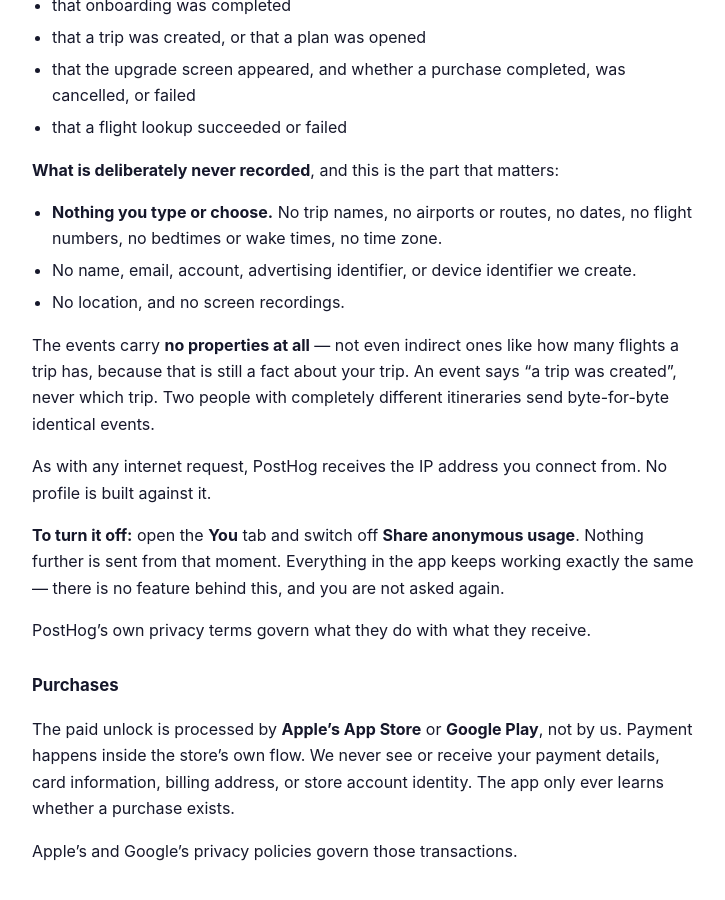
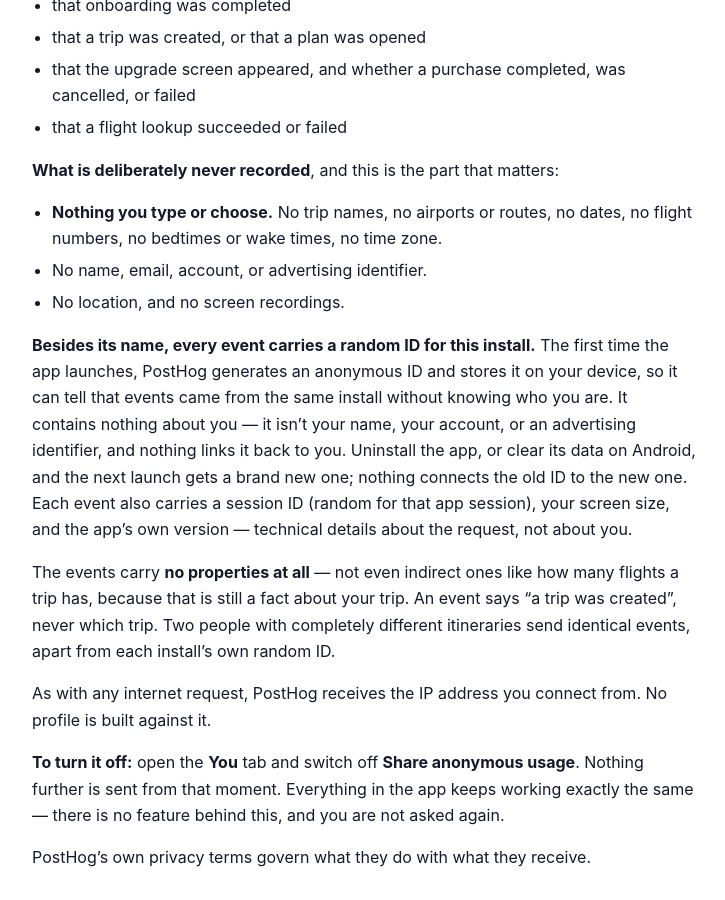
Before and after one commit to uzairkhanJedi/jetlag-legal, a Jekyll site: the page built from privacy/index.md, in a window 1280 px wide and 900 px high, scrolled down 2199 px. Shown: the whole window, without its empty margins (276-1001 px from the left). Built offline with Jekyll 4.4.1, drawn with Linux system fonts in a browser that asks for light colours; some of the changed text lies outside the part shown.

Commit message:
Sync privacy policy: disclose PostHog's anonymous per-install ID
Co-Authored-By: Claude Opus 5 <noreply@anthropic.com>

```diff
--- a/privacy/index.md
+++ b/privacy/index.md
@@ -97,14 +97,24 @@ and stored on their **European servers**.
 
 - **Nothing you type or choose.** No trip names, no airports or routes, no
   dates, no flight numbers, no bedtimes or wake times, no time zone.
-- No name, email, account, advertising identifier, or device identifier we
-  create.
+- No name, email, account, or advertising identifier.
 - No location, and no screen recordings.
+
+**Besides its name, every event carries a random ID for this install.** The first time the app launches, PostHog generates an anonymous ID
+and stores it on your device, so it can tell that events came from the same
+install without knowing who you are. It contains nothing about you — it isn't
+your name, your account, or an advertising identifier, and nothing links it
+back to you. Uninstall the app, or clear its data on Android, and the next
+launch gets a brand new one; nothing connects the old ID to the new one. Each
+event also carries a session ID (random for that app session), your screen
+size, and the app's own version — technical details about the request, not
+about you.
 
 The events carry **no properties at all** — not even indirect ones like how
 many flights a trip has, because that is still a fact about your trip. An event
 says "a trip was created", never which trip. Two people with completely
-different itineraries send byte-for-byte identical events.
+different itineraries send identical events, apart from each install's own
+random ID.
 
 As with any internet request, PostHog receives the IP address you connect from.
 No profile is built against it.
```
Also changed, not shown: other parts of privacy/index.md (+1 -1 lines).
